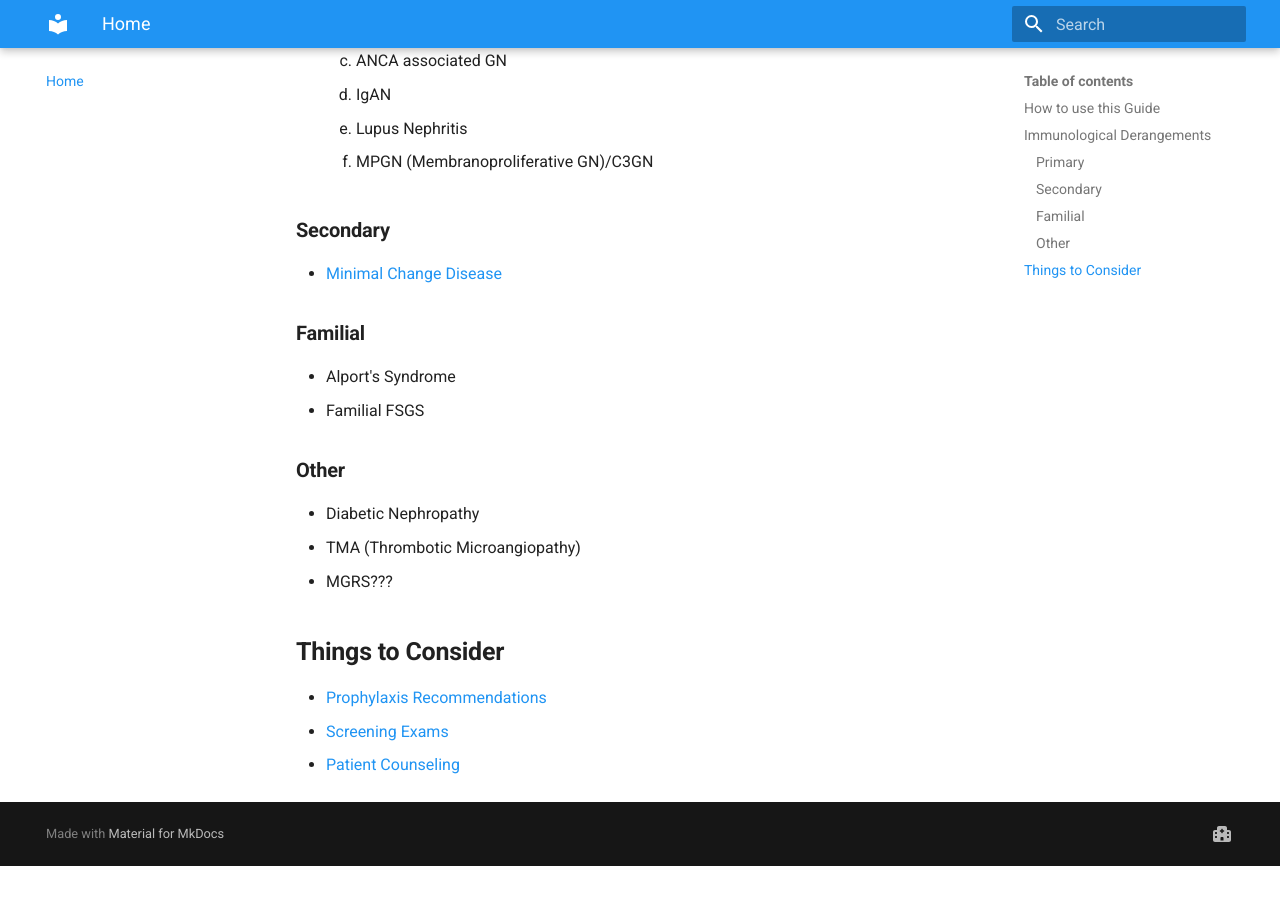
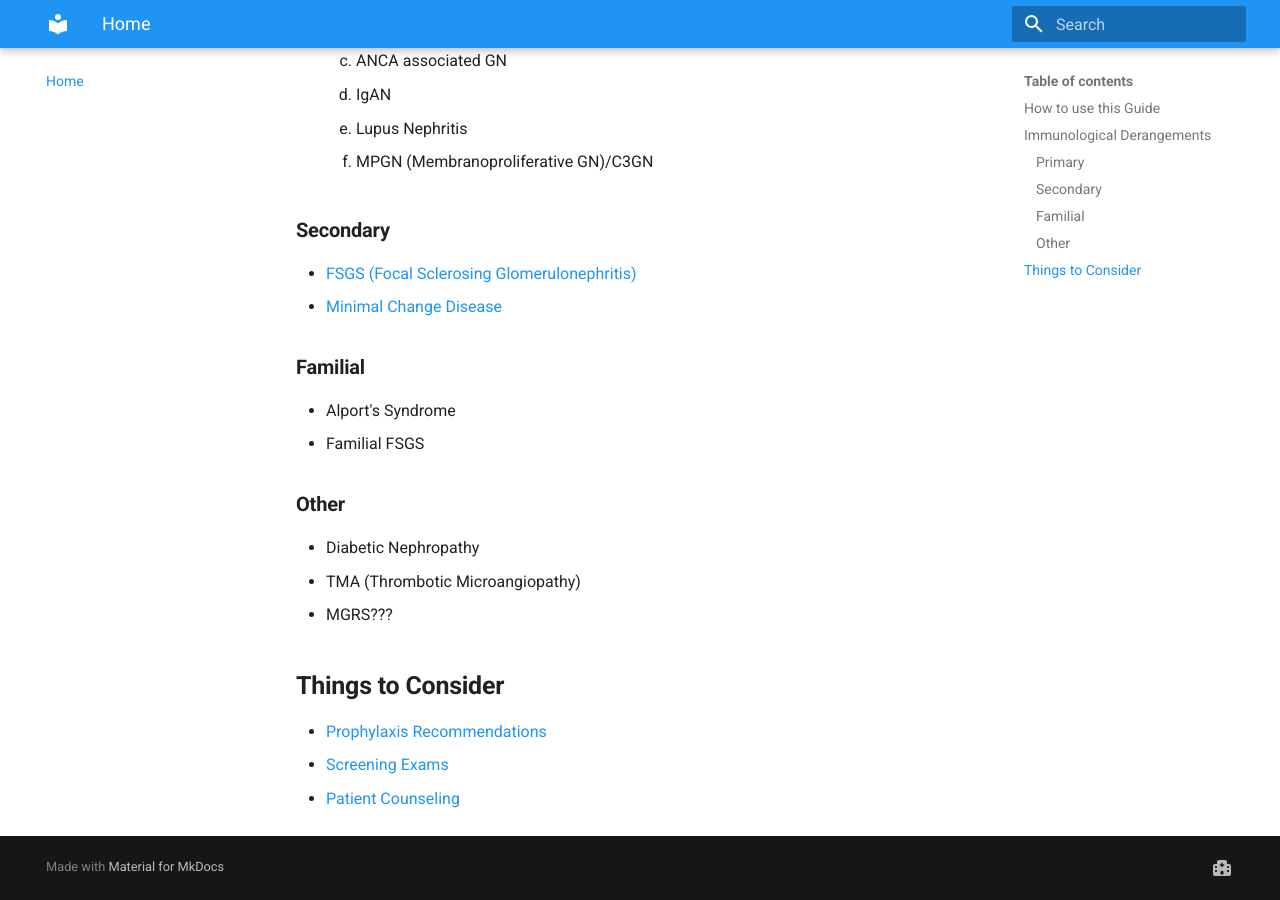
Before and after one commit to TTUNEPH2025/GN, an MkDocs documentation site: the page built from docs/index.md, in a window 1280 px wide and 900 px high, scrolled down 796 px. Built offline with MkDocs 1.6.1 and Material for MkDocs 9.7.7, drawn with Linux system fonts in a browser that asks for light colours; before the commit the page ends 1662 px from its top, so only the background shows below that.

Commit message:
Update index.md

```diff
--- a/docs/index.md
+++ b/docs/index.md
@@ -18,6 +18,7 @@
     5. Lupus Nephritis
     6. MPGN (Membranoproliferative GN)/C3GN
 ### **Secondary**
+* [FSGS (Focal Sclerosing Glomerulonephritis)](FSGS.md)
 * [Minimal Change Disease](MCD.md)
 ### **Familial**
 * Alport's Syndrome
```
